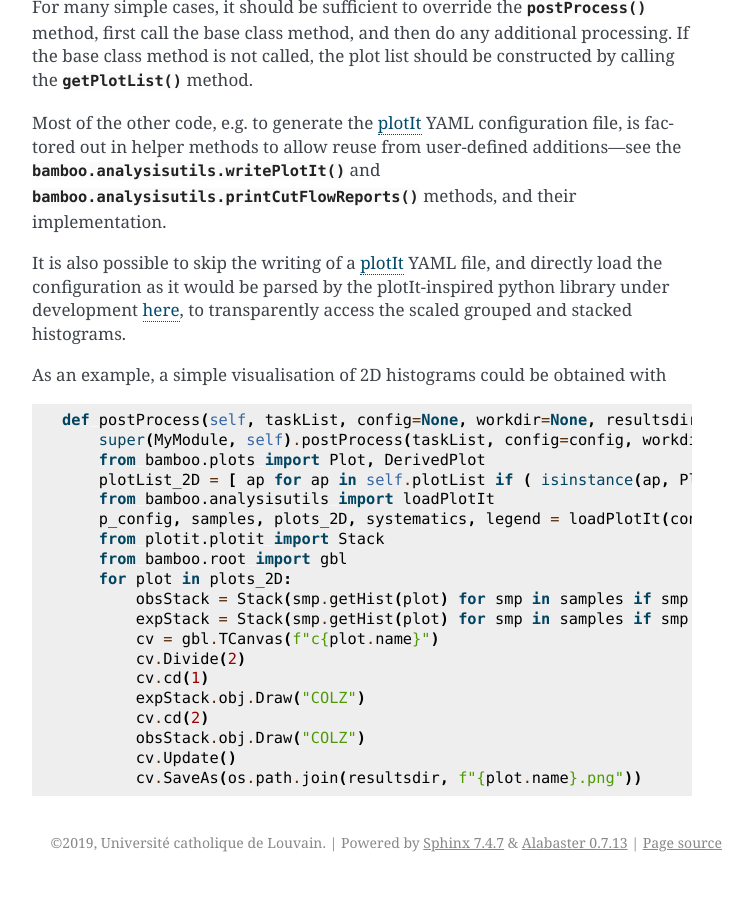
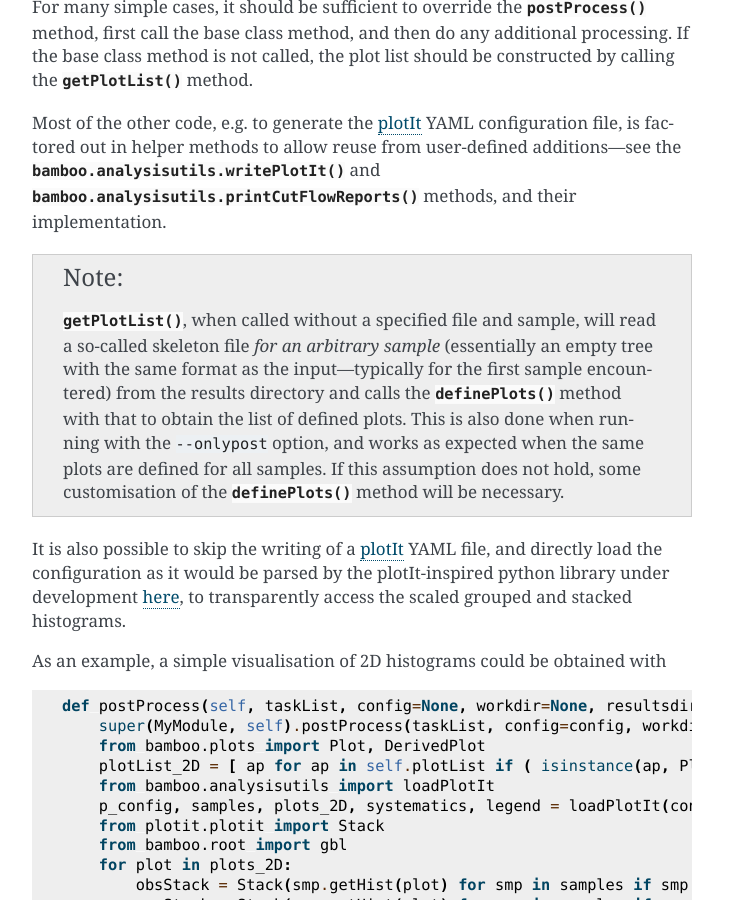
Before and after one commit to recotoolsbenchmarks/BambooAnalysis, a Sphinx documentation site: the page built from doc/recipes.rst, in a window 1280 px wide and 900 px high, scrolled down 9848 px. Shown: the whole window, without its empty margins (388-1141 px from the left). Built offline with Sphinx 7.4.7, drawn with Linux system fonts in a browser that asks for light colours.

Commit message:
Add notes about skeleton files and getPlotList/onlypost to the documentation

```diff
--- a/doc/recipes.rst
+++ b/doc/recipes.rst
@@ -528,6 +528,19 @@ is factored out in helper methods to allow reuse from user-defined additions
 :py:func:`bamboo.analysisutils.printCutFlowReports` methods, and their
 implementation.
 
+.. note:: :py:meth:`~bamboo.analysismodules.HistogramsModule.getPlotList`,
+   when called without a specified file and sample, will read a so-called
+   skeleton file *for an arbitrary sample* (essentially an empty tree with the
+   same format as the input |---| typically for the first sample encountered)
+   from the results directory and calls the
+   :py:meth:`~bamboo.analysismodules.HistogramsModule.definePlots` method with
+   that to obtain the list of defined plots.
+   This is also done when running with the ``--onlypost`` option, and works as
+   expected when the same plots are defined for all samples.
+   If this assumption does not hold, some customisation of the
+   :py:meth:`~bamboo.analysismodules.HistogramsModule.definePlots` method will
+   be necessary.
+
 It is also possible to skip the writing of a plotIt_ YAML file, and directly
 load the configuration as it would be parsed by the plotIt-inspired python
 library under development
--- a/doc/userguide.rst
+++ b/doc/userguide.rst
@@ -76,7 +76,8 @@ the results of previously run tasks, assuming these did not change).
 More concretely, for histogram stack plots the tasks produce histograms while
 the postprocessing step runs plotIt_, so with the ``--onlypost`` option the
 normalization, colors, labels etc. can be changed without reprocessing the
-samples.
+samples (some tips on additional postprocessing can be found in
+:ref:`this recipe<recipeotherhistogrampostprocessing>`).
 Passing the ``--distributed=driver`` option will submit the independent tasks to
 a batch scheduler (currently HTCondor and Slurm are supported) instead of
 running them sequentially, wait for the results to be ready, and combine them
```
Also changed, not shown: 1 other file.
